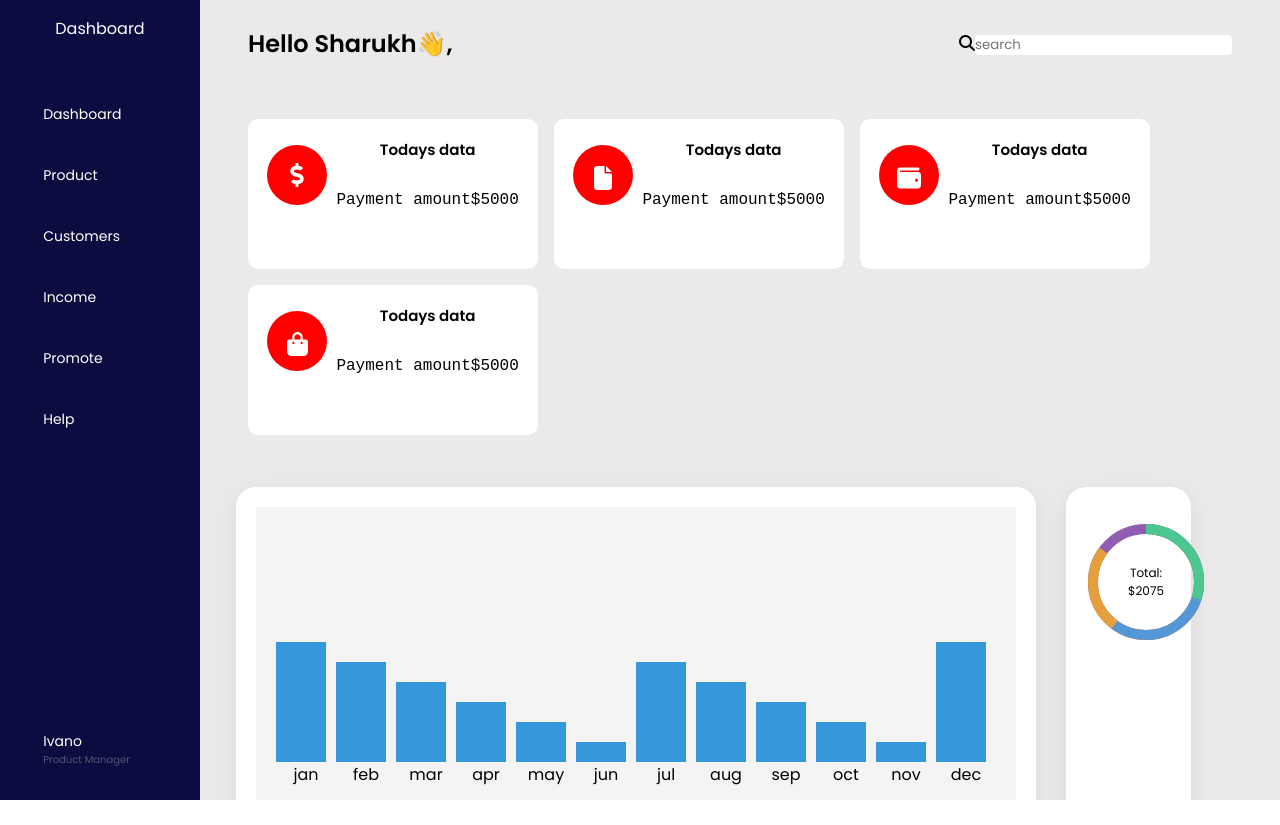
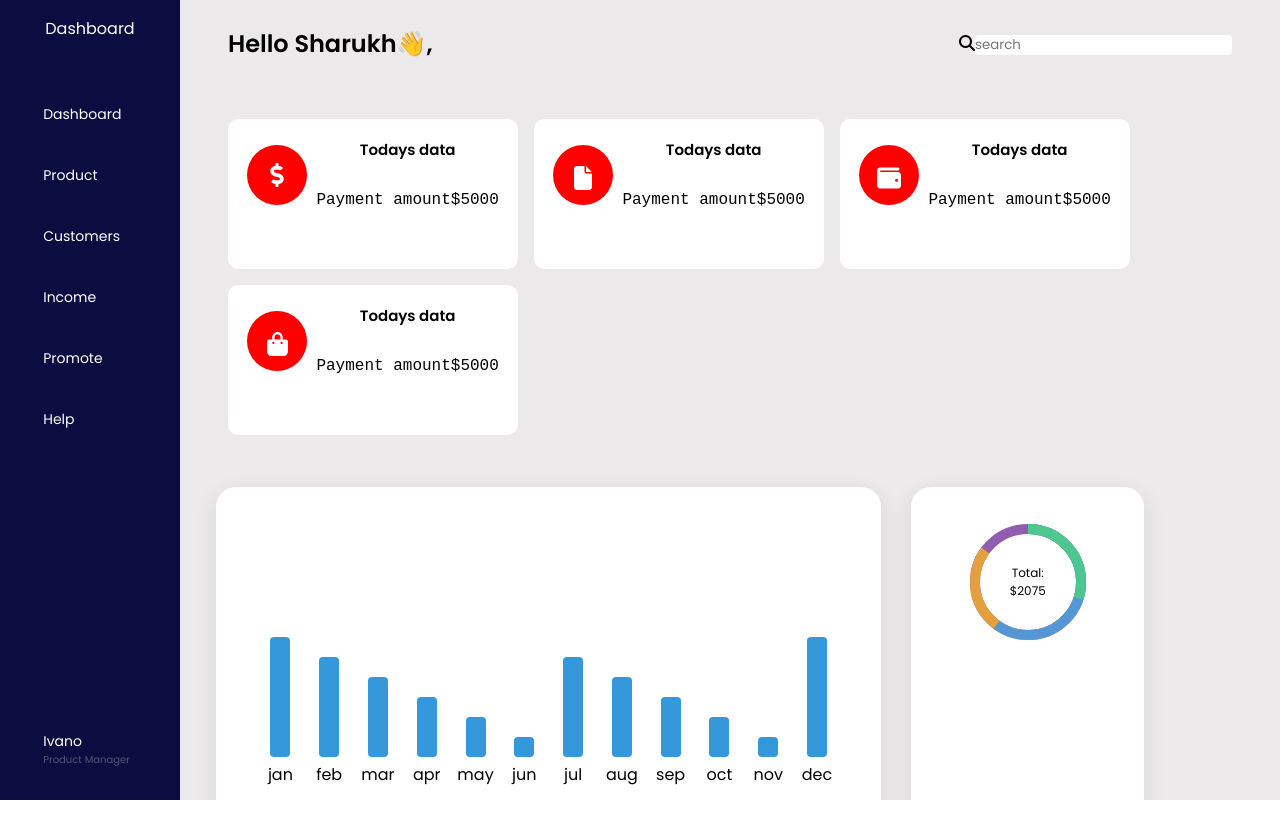
Before and after one commit to abhishekpeddada/Fitpeo, a React (Create React App) app: page / in a window 1280 px wide. Built offline with nearby package versions, Linux system fonts and the light colour scheme.

Commit message:
Adapt to Mobile view

```diff
--- a/src/components/charts/Barchart.css
+++ b/src/components/charts/Barchart.css
@@ -2,14 +2,36 @@
     display: flex;
     align-items: flex-end;
     justify-content: space-between;
-    background-color: #f4f4f4;
     padding: 20px;
     width: 100%;
-    height: 300px;
+    height: 320px;
+    flex-wrap: wrap;
+    border-radius: 5px;
+}
+
+.bar-container {
+    display: flex;
+    flex-direction: column;
+    align-items: center;
+    flex-grow: 1;
+    margin-bottom: 20px;
+    justify-content: space-between;
 }
 
 .bar {
-    width: 50px;
+    width: 20px;
     background-color: #3498db;
-    margin-right: 10px;
+    margin: 0 10px;
+    border-radius: 4px;
 }
+
+.label {
+    margin-top: 5px;
+}
+
+@media screen and (max-width: 768px) {
+    .bar {
+        width: 10px;
+        margin: 0 5px;
+    }
+}
--- a/src/styles/styles.css
+++ b/src/styles/styles.css
@@ -13,12 +13,12 @@
     top: 0;
     left: 0;
     bottom: 0;
-    width: 200px;
+    width: 180px;
     height: 100vh;
     padding: 0 1.7rem;
     color: white;
     overflow: hidden;
-    transition: a11 0.5s linear;
+    transition: all 0.5s linear;
     background: #0B0C40;
 }
 
@@ -221,7 +221,7 @@ tr:nth-child(even){
     border-radius: 20px;
 }
 
-@media screen and (max-width: 768px) {
+@media only screen and (max-width: 768px) {
     .Sidebar {
         width: 100%;
         padding: 0 0.5rem;
@@ -263,8 +263,11 @@ tr:nth-child(even){
         grid-template-columns: 1fr;
     }
 
-    .graphs .box, .graphs .box1 {
+    .graphs .box{
         width: 100%;
+    }
+    .graphs .box1{
+        width: 50%;
     }
 }
 
```
